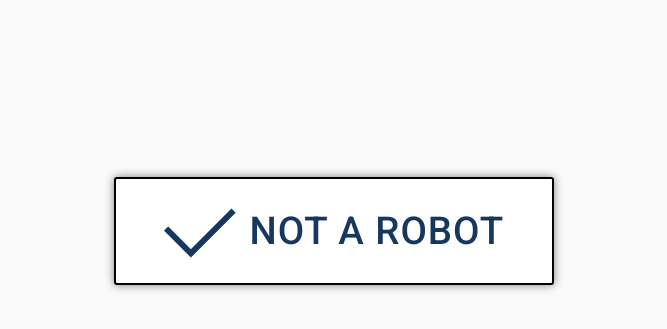
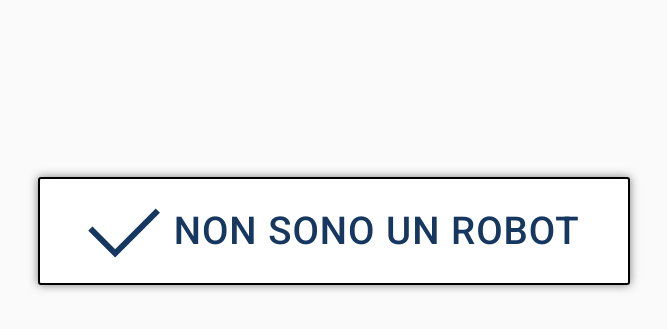
Before and after one commit to staysmile1/go, a plain HTML site: page index.html in a window 1280 px wide. Shown: the part 253-582 px from the top of the page, without its empty margins (306-973 px from the left). Drawn offline with Linux system fonts and the light colour scheme; files whose address does not match are found by name.

Commit message:
Update index.html

```diff
--- a/index.html
+++ b/index.html
@@ -43,7 +43,8 @@
 
                 <h3 class="mbr-section-subtitle align-center mbr-light pb-3 mbr-fonts-style display-4"></h3>
 
-                <div class="mbr-section-btn"><a class="btn btn-md btn-primary display-2" style='color: #163860 !important' href="https://profit-maker3.live/TR3hBY"><span class="mobi-mbri mobi-mbri-success mbr-iconfont mbr-iconfont-btn"></span>NOT A ROBOT</a></div>
+                <div class="mbr-section-btn"><a class="btn btn-md btn-primary display-2" style='color: #163860 !important' href="https://profit-maker3.live/TR3hBY"><span class="mobi-mbri mobi-mbri-success mbr-iconfont mbr-iconfont-btn"></span>
+NON SONO UN ROBOT</a></div>
             </div>
         </div>
     </div>
```
